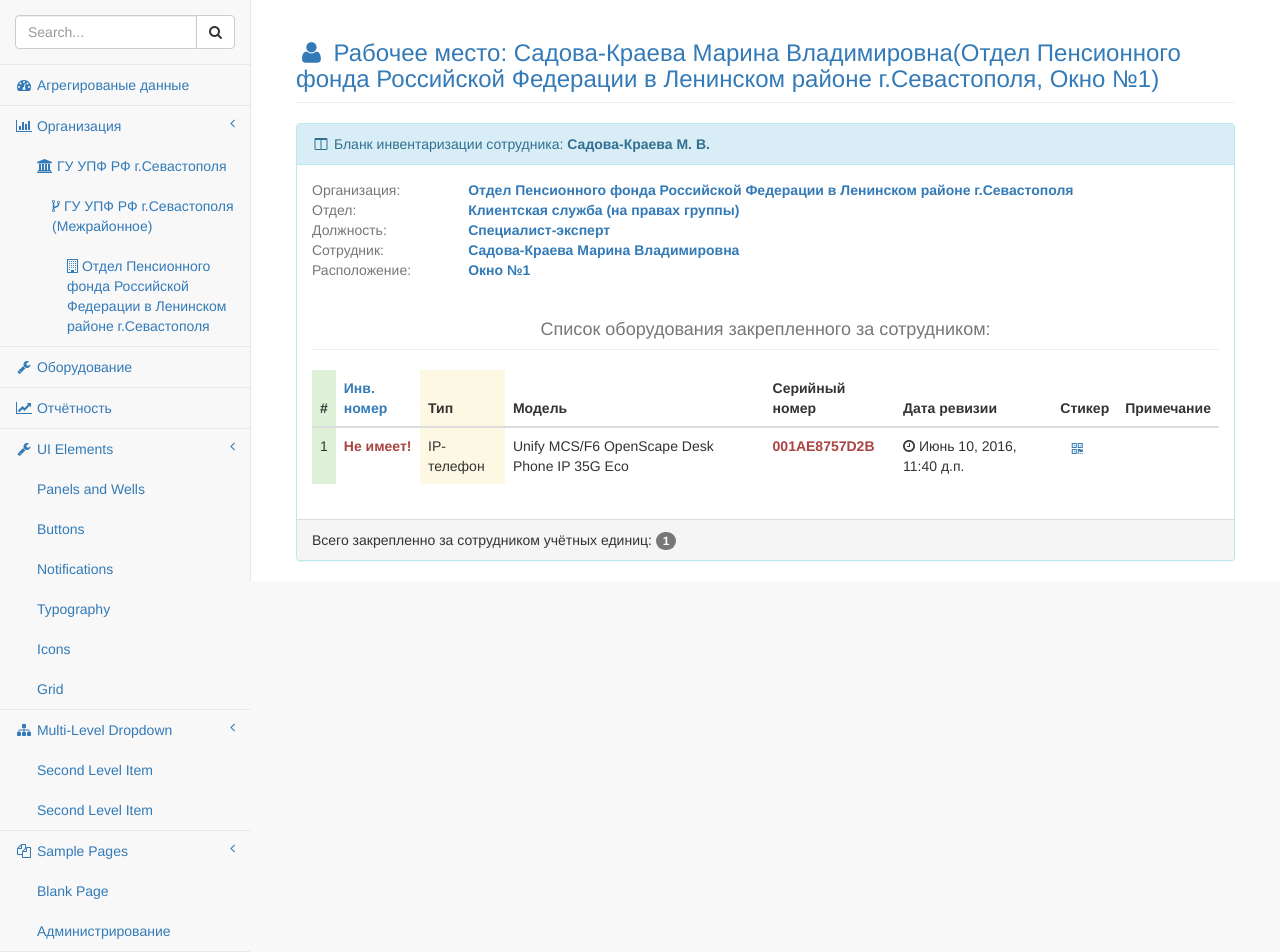
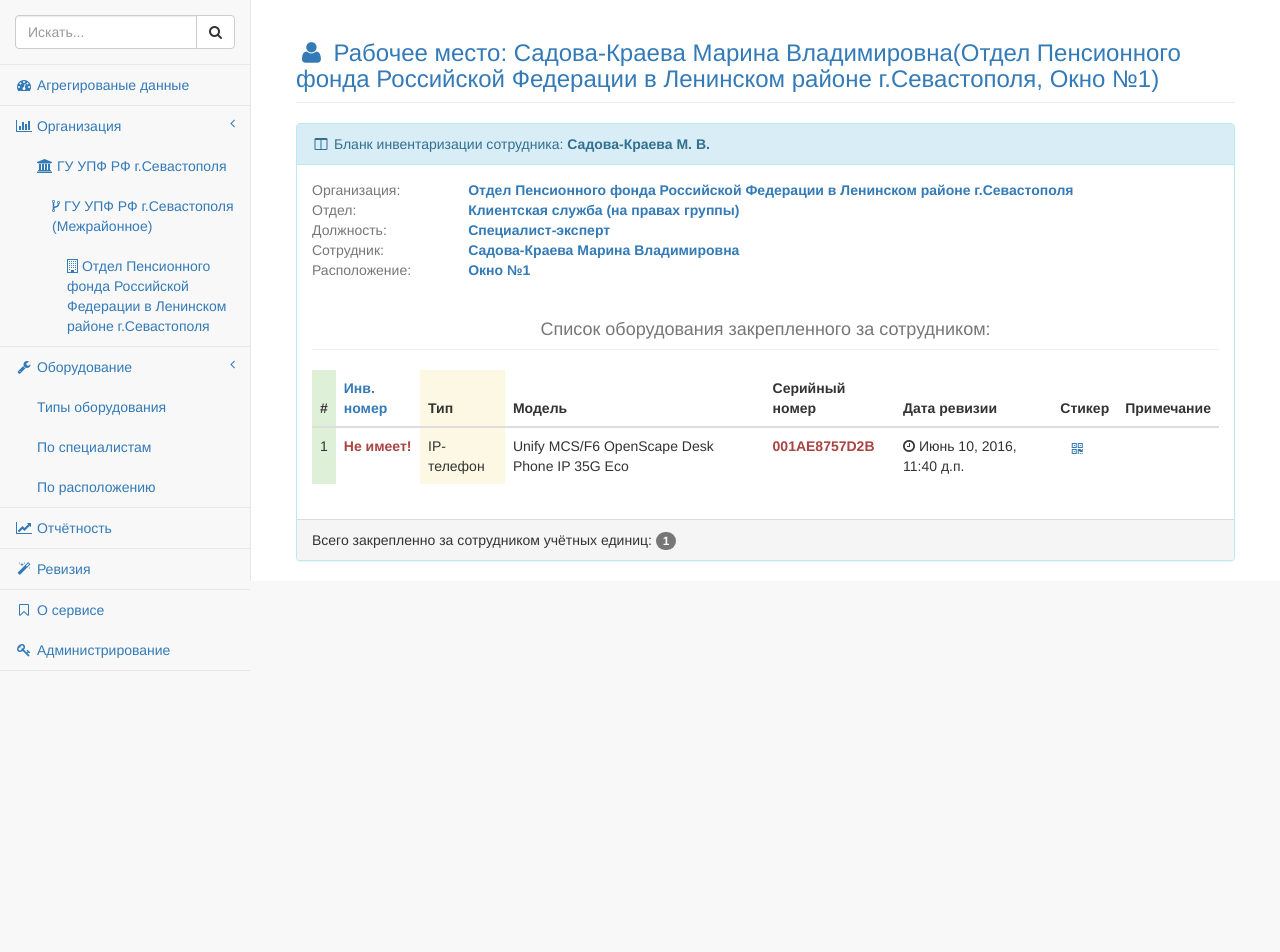
Before and after one commit to ale88andr/inventory, a Django app: page /dashboard/employee/1 in a window 1280 px wide. Shown: the part 51-1003 px from the top of the page. After the commit the page ends 722 px from the top, so only its background shows below. Run offline with Django 3.2, Linux system fonts and the light colour scheme; data comes from the database, SQL or seed files in the repository; some libraries are stand-ins or nearby versions.

Commit message:
[#0028] Clean sidebar partial/refactor equipment

```diff
--- a/employee/templates/employee/partials/_item.html
+++ b/employee/templates/employee/partials/_item.html
@@ -64,31 +64,7 @@
             <tbody>
 
             {% for equipment in view.employee_equipments %}
-                <tr>
-                    <td class="success">{{ forloop.counter }}</td>
-                    <td class="{% if equipment.inventory_number %}text-primary{% else %}text-danger{% endif %}">
-                        <b>{{ equipment.inventory_number|default:'Не имеет!' }}</b>
-                    </td>
-                    <td class="warning">
-                        {{ equipment.type.value }}
-                    </td>
-                    <td>
-                        {{ equipment.model }}
-                    </td>
-                    <td class="text-danger">
-                        <b>{{ equipment.serial_number|default:'-----' }}</b>
-                    </td>
-                    <td>
-                        <i class="fa fa-clock-o"></i>
-                        {{ equipment.revised_at }}
-                    </td>
-                    <td>
-                        {% include 'equipment/partials/_sticker_link.html' %}
-                    </td>
-                    <td class="text-muted">
-                        {{ equipment.note }}
-                    </td>
-                </tr>
+                {% include 'employee/partials/_item_equipment.html' %}
             {% empty %}
                 <tr>
                     <td colspan="7" class="text-danger text-center"><b>Нет данных!</b></td>
--- /dev/null
+++ b/employee/templates/employee/partials/_item_equipment.html
@@ -0,0 +1,25 @@
+<tr>
+    <td class="success">{{ forloop.counter }}</td>
+    <td class="{% if equipment.inventory_number %}text-primary{% else %}text-danger{% endif %}">
+        <b>{{ equipment.inventory_number|default:'Не имеет!' }}</b>
+    </td>
+    <td class="warning">
+        {{ equipment.type.value }}
+    </td>
+    <td>
+        {{ equipment.model }}
+    </td>
+    <td class="text-danger">
+        <b>{{ equipment.serial_number|default:'-----' }}</b>
+    </td>
+    <td>
+        <i class="fa fa-clock-o"></i>
+        {{ equipment.revised_at }}
+    </td>
+    <td>
+        {% include 'equipment/partials/_sticker_link.html' %}
+    </td>
+    <td class="text-muted">
+        {{ equipment.note }}
+    </td>
+</tr>
--- a/templates/partials/sidebar.html
+++ b/templates/partials/sidebar.html
@@ -5,7 +5,7 @@
         <ul class="nav" id="side-menu">
             <li class="sidebar-search">
                 <div class="input-group custom-search-form">
-                    <input type="text" class="form-control" placeholder="Search...">
+                    <input type="text" class="form-control" placeholder="Искать...">
                     <span class="input-group-btn">
                     <button class="btn btn-default" type="button">
                         <i class="fa fa-search"></i>
@@ -19,58 +19,28 @@
             </li>
             {% organisations_menu %}
             <li>
-                <a href="{% url 'equipments' %}"><i class="fa fa-wrench fa-fw"></i> Оборудование</a>
+                <a href="{% url 'equipments' %}"><i class="fa fa-wrench fa-fw"></i> Оборудование <span class="fa arrow"></a>
+                <ul class="nav nav-second-level">
+                    <li>
+                        <a href="#">Типы оборудования</a>
+                    </li>
+                    <li>
+                        <a href="#">По специалистам</a>
+                    </li>
+                    <li>
+                        <a href="#">По расположению</a>
+                    </li>
+                </ul>
             </li>
             <li>
                 <a href="{% url 'reports' %}"><i class="fa fa-line-chart fa-fw"></i> Отчётность</a>
             </li>
             <li>
-                <a href="#"><i class="fa fa-wrench fa-fw"></i> UI Elements<span class="fa arrow"></span></a>
-                <ul class="nav nav-second-level">
-                    <li>
-                        <a href="panels-wells.html">Panels and Wells</a>
-                    </li>
-                    <li>
-                        <a href="buttons.html">Buttons</a>
-                    </li>
-                    <li>
-                        <a href="notifications.html">Notifications</a>
-                    </li>
-                    <li>
-                        <a href="typography.html">Typography</a>
-                    </li>
-                    <li>
-                        <a href="icons.html"> Icons</a>
-                    </li>
-                    <li>
-                        <a href="grid.html">Grid</a>
-                    </li>
-                </ul>
-                <!-- /.nav-second-level -->
+                <a href="#"><i class="fa fa-magic fa-fw"></i> Ревизия</a>
             </li>
             <li>
-                <a href="#"><i class="fa fa-sitemap fa-fw"></i> Multi-Level Dropdown<span class="fa arrow"></span></a>
-                <ul class="nav nav-second-level">
-                    <li>
-                        <a href="#">Second Level Item</a>
-                    </li>
-                    <li>
-                        <a href="#">Second Level Item</a>
-                    </li>
-                </ul>
-                <!-- /.nav-second-level -->
-            </li>
-            <li>
-                <a href="#"><i class="fa fa-files-o fa-fw"></i> Sample Pages<span class="fa arrow"></span></a>
-                <ul class="nav nav-second-level">
-                    <li>
-                        <a href="blank.html">Blank Page</a>
-                    </li>
-                    <li>
-                        <a href="{% url 'admin:index' %}">Администрирование</a>
-                    </li>
-                </ul>
-                <!-- /.nav-second-level -->
+                <a href="#"><i class="fa fa-bookmark-o fa-fw"></i> О сервисе</a>
+                <a href="{% url 'admin:index' %}"><i class="fa fa-key fa-fw"></i> Администрирование</a>
             </li>
         </ul>
     </div>
```
